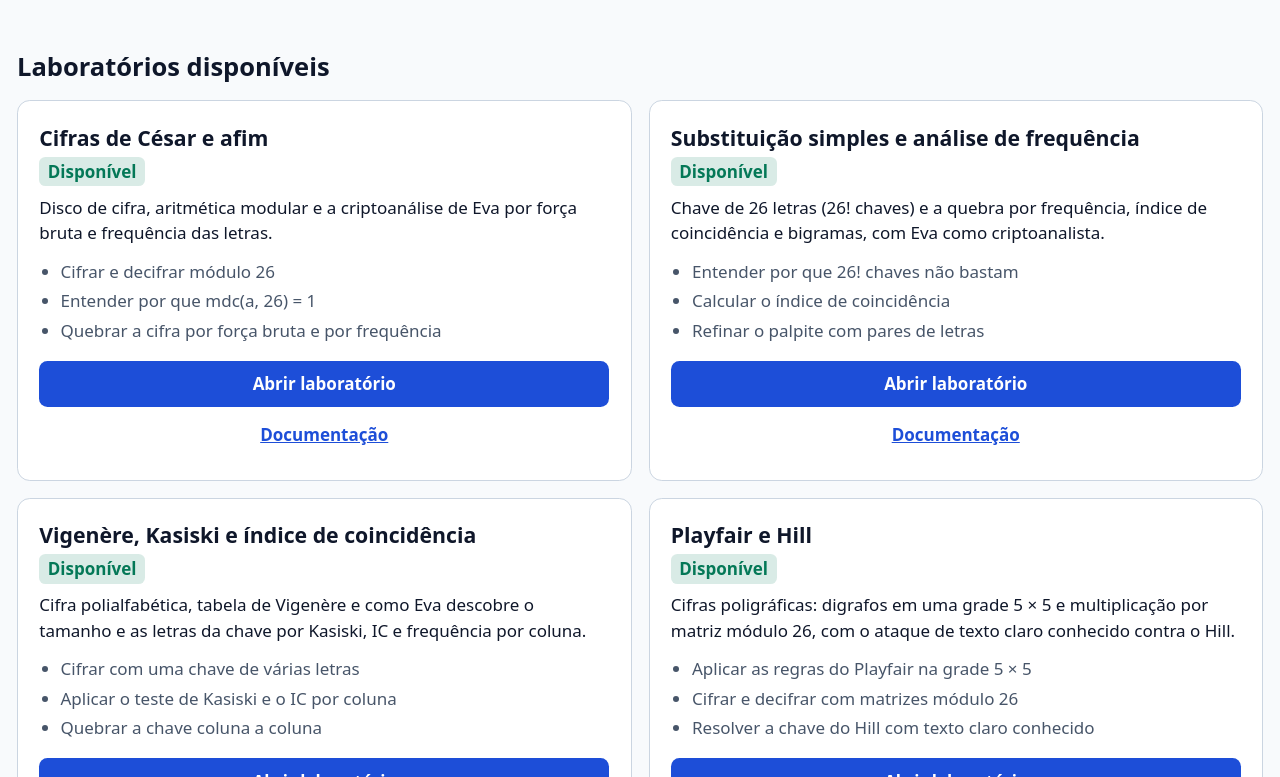
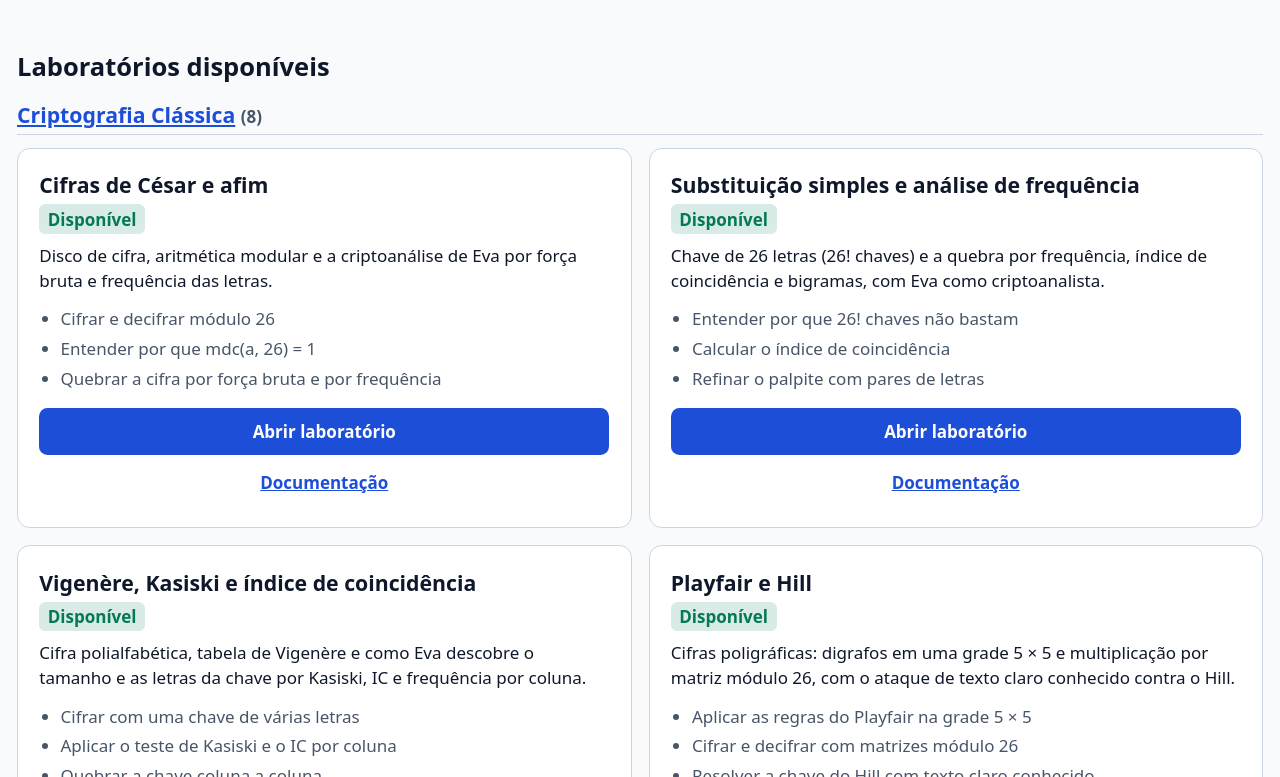
Before and after one commit to peotta/CryptoNet, a React (Vite) app: page / in a window 1280 px wide. Shown: the part 1343-2120 px from the top of the page. Built offline with nearby package versions, Linux system fonts and the light colour scheme.

Commit message:
Agrupa os laboratórios disponíveis da página inicial por categoria, com o título da categoria como link

```diff
--- a/src/components/LabCard.tsx
+++ b/src/components/LabCard.tsx
@@ -1,8 +1,8 @@
 import { Link } from 'react-router-dom';
 import type { LabMeta } from '../labs/registry';
 
-export function LabCard({ lab, headingLevel = 3 }: { lab: LabMeta; headingLevel?: 2 | 3 }) {
-  const Heading = `h${headingLevel}` as 'h2' | 'h3';
+export function LabCard({ lab, headingLevel = 3 }: { lab: LabMeta; headingLevel?: 2 | 3 | 4 }) {
+  const Heading = `h${headingLevel}` as 'h2' | 'h3' | 'h4';
   const available = lab.status === 'available';
   return (
     <article className={`flex flex-col rounded-xl border bg-surface p-5 ${available ? 'border-line' : 'border-dashed border-line'}`}>
--- a/src/pages/Home.tsx
+++ b/src/pages/Home.tsx
@@ -5,7 +5,6 @@ import { CATEGORIES, LABS, labsByCategory } from '../labs/registry';
 
 export function Home() {
   useDocumentTitle();
-  const available = LABS.filter((l) => l.status === 'available');
   const planned = LABS.filter((l) => l.status === 'planned');
   return (
     <div className="space-y-12">
@@ -92,11 +91,25 @@ export function Home() {
         <h2 id="disponiveis" className="text-2xl font-bold">
           Laboratórios disponíveis
         </h2>
-        <div className="grid gap-4 md:grid-cols-2">
-          {available.map((l) => (
-            <LabCard key={l.id} lab={l} />
-          ))}
-        </div>
+        {CATEGORIES.map((c) => {
+          const labs = labsByCategory(c.id).filter((l) => l.status === 'available');
+          if (labs.length === 0) return null;
+          return (
+            <div key={c.id} className="space-y-3">
+              <h3 className="border-b border-line pb-1 text-xl font-bold">
+                <Link to={`/categoria/${c.id}`} className="text-accent underline">
+                  {c.title}
+                </Link>{' '}
+                <span className="text-base font-semibold text-muted">({labs.length})</span>
+              </h3>
+              <div className="grid gap-4 md:grid-cols-2">
+                {labs.map((l) => (
+                  <LabCard key={l.id} lab={l} headingLevel={4} />
+                ))}
+              </div>
+            </div>
+          );
+        })}
       </section>
 
       {planned.length > 0 && (
```
